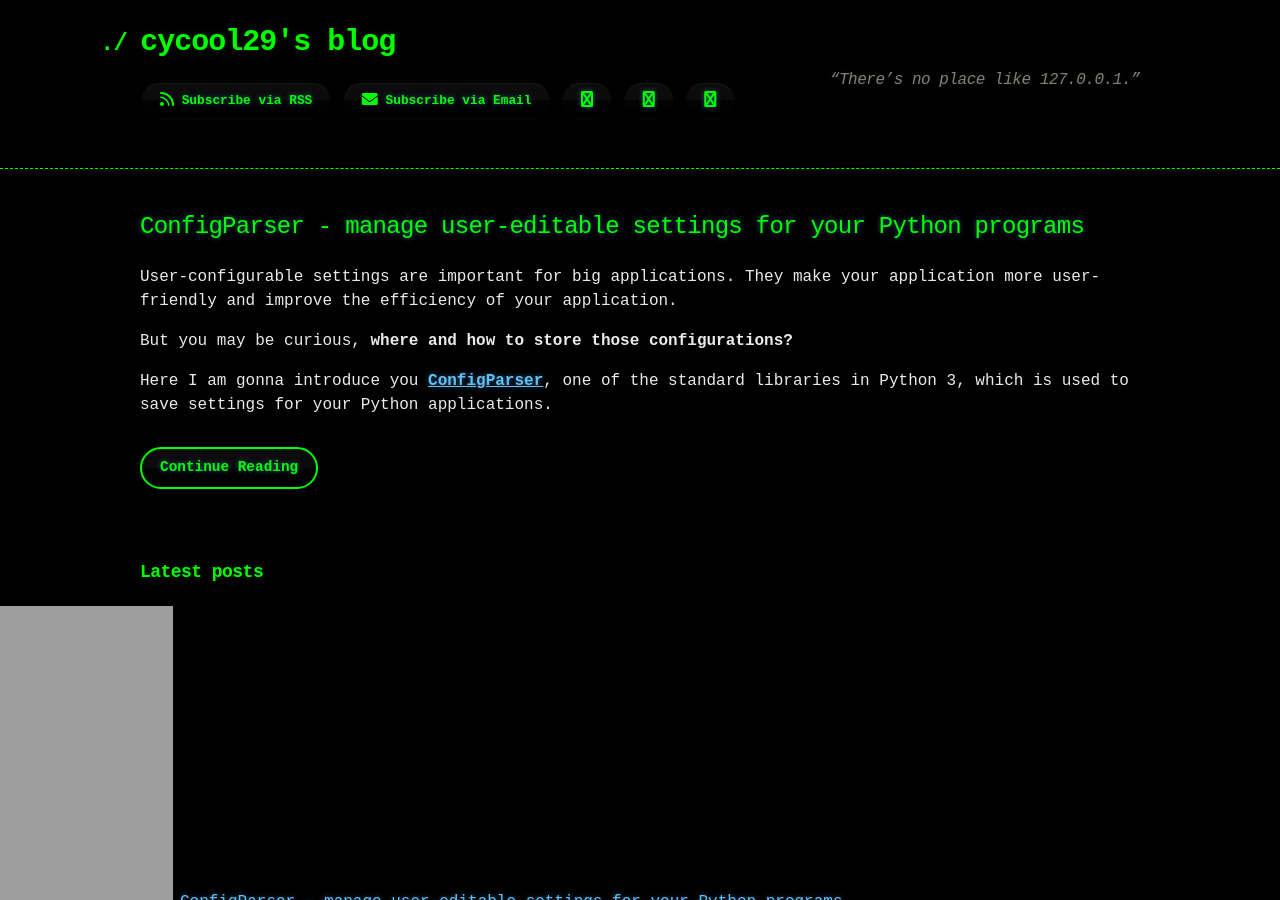
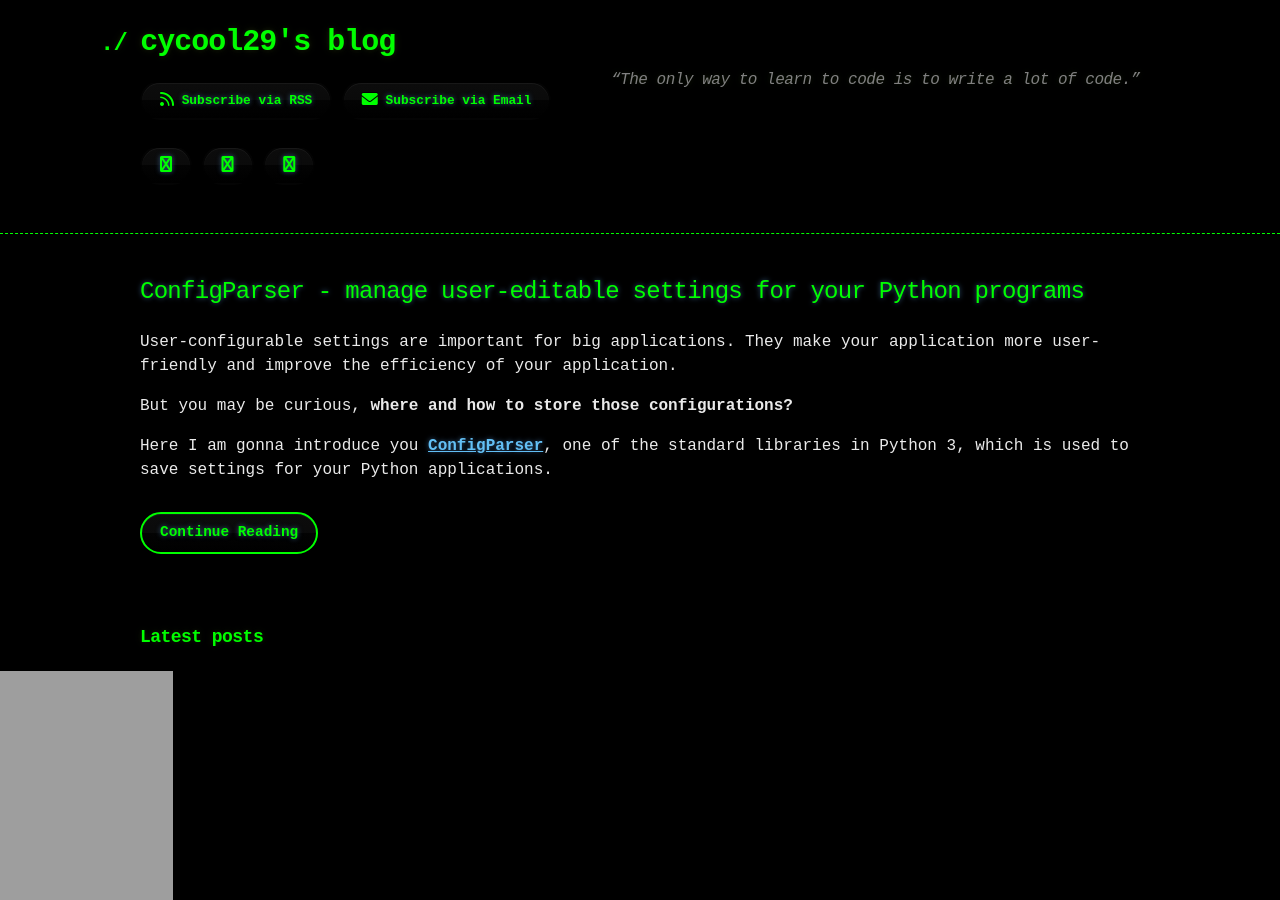
Before and after one commit to cycool29/cycool29.github.io, a Jekyll site: the page built from index.md, in a window 1280 px wide and 900 px high. Built offline with Jekyll 4.4.1, drawn with Linux system fonts in a browser that asks for light colours; a style sheet for code colours, icons or effects is not loaded.

Commit message:
Update quotes

```diff
--- a/_config.yml
+++ b/_config.yml
@@ -1,5 +1,5 @@
 title: cycool29's blog
-description: "“There’s no place like 127.0.0.1.” "
+description: "“The only way to learn to code is to write a lot of code.” "
 bio: A high school student. Intermediate in Python, Git, Bash. Learning JavaScript. He/Him. "
 author: cycool29
 url: https://cycool29.github.io
```
